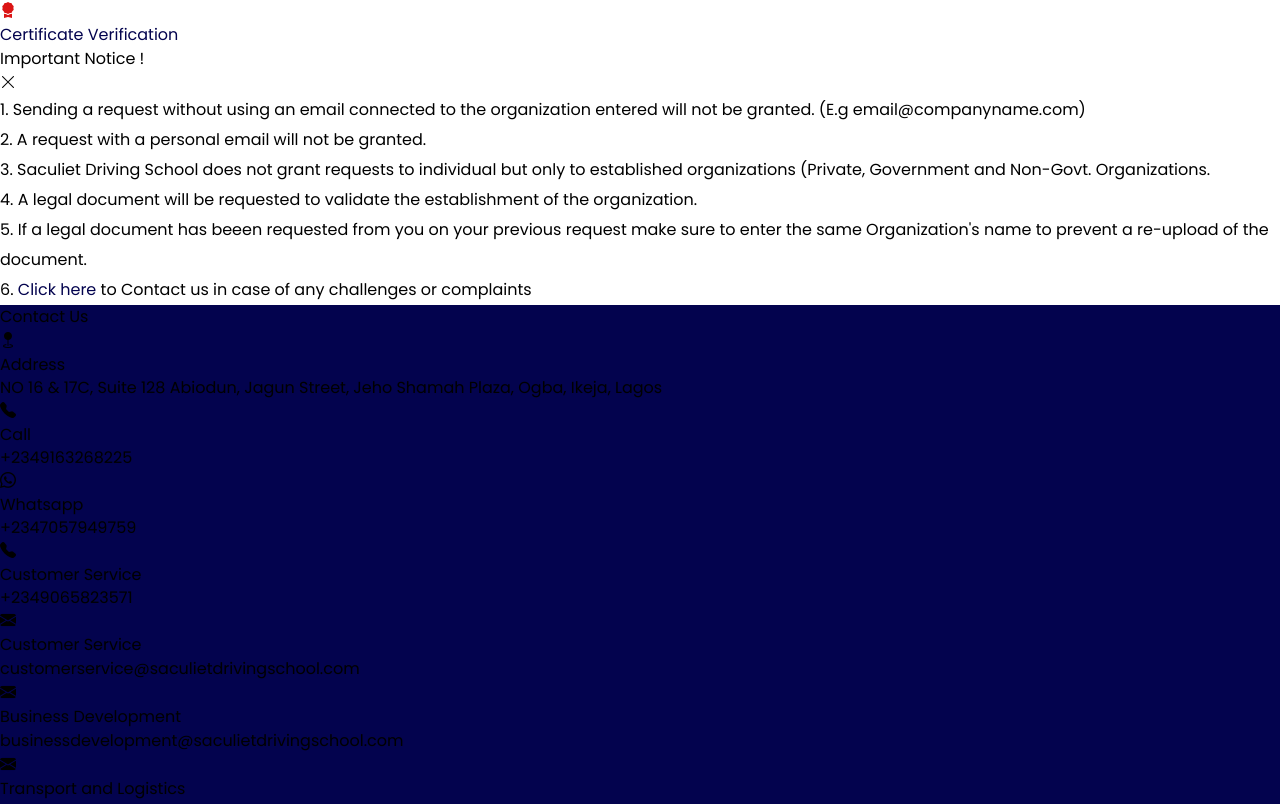
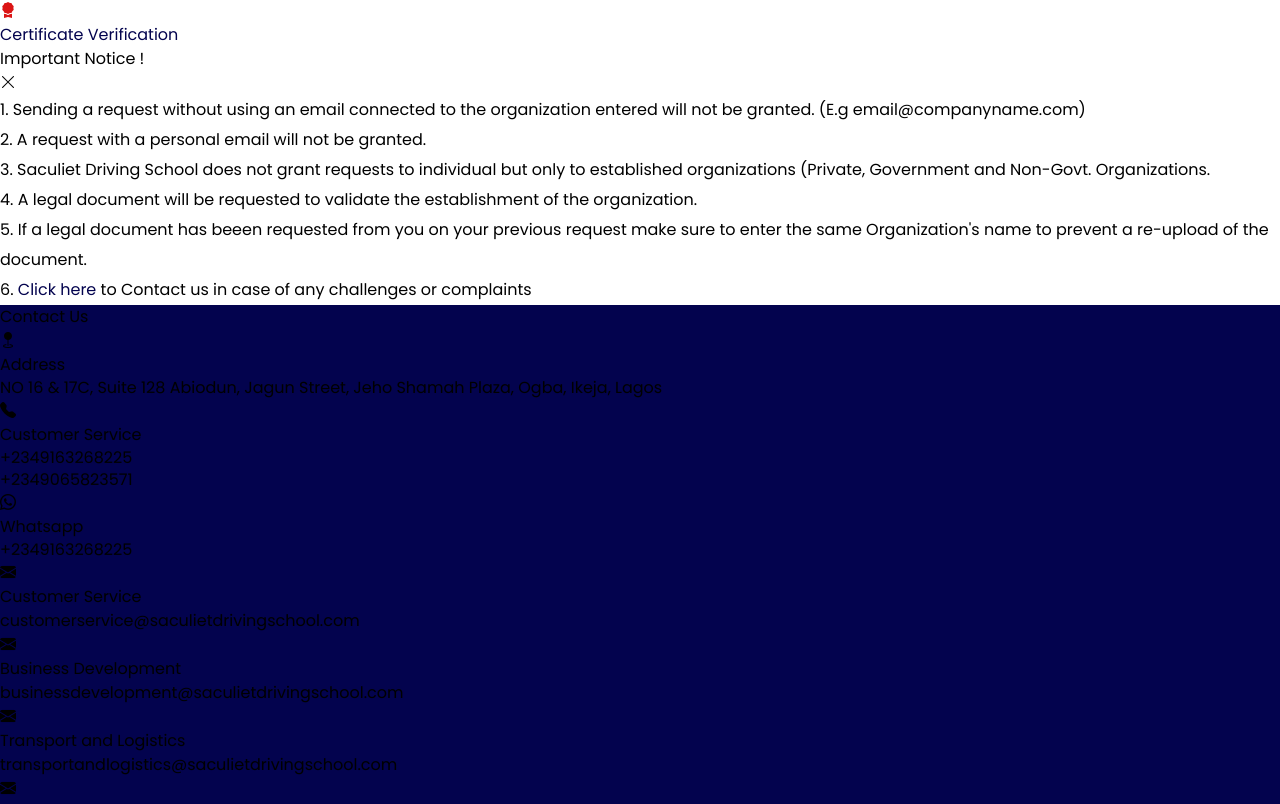
Before and after one commit to paixtechdom/saculiet-driving-school, a React (Vite) app: page /certificate_verification in a window 1280 px wide. Shown: the part 443-1247 px from the top of the page. Built offline with nearby package versions, Linux system fonts and the light colour scheme.

Commit message:
added award

```diff
--- a/src/Components/Forms.jsx
+++ b/src/Components/Forms.jsx
@@ -144,7 +144,7 @@
                             <ParallaxRight key={key} id={`${media.icon}`}>
 
                                 <a  key={key} href={`${media.link}`}
-                                className="flex gap-4">
+                                className={`flex gap-4 ${media.icon === 'sssss' ? '-mt-6 ml-5' : ''}`}>
                                         <i className={`bi bi-${media.icon} text-lg text-gray-300 text-2xl`}></i>
                                     <div className="flex flex-col w-full gap-1">
                                         <h3 className="text-lg">{media.title}</h3>
--- a/src/Components/ZoomedImage.jsx
+++ b/src/Components/ZoomedImage.jsx
@@ -1,17 +1,23 @@
-import { useContext } from "react"
+import { useContext, useEffect } from "react"
 import { AppContext } from "../assets/Contexts/AppContext"
 import { LazyLoadImage } from "react-lazy-load-image-component"
 import  "react-lazy-load-image-component/src/effects/blur.css"
 import  "react-lazy-load-image-component/src/effects/opacity.css"
 
 export const ZoomedImage = () => {
-    const { setShowZoom, imageSource} = useContext(AppContext)
+    const { setShowZoom, imageSource, showZoom} = useContext(AppContext)
+    useEffect(() =>{
+        if(showZoom){
+            document.body.style.overflow= 'hidden'
+        }
+    }, [showZoom])
     return(
         <div className="bg-black fixed top-0 h-screen w-full flex justify-center items-center" style={{
             zIndex: 507
         }}>
             <p className="fixed rounded-full bg-gray-700 top-0 left-0 flex justify-center items-center text-white m-2 p-2 px-3 text-xl cursor-pointer" onClick={()=>  {
                 setShowZoom(false)
+                document.body.style.overflowY= 'scroll'
             }} style={{
                 height: 40+'px',
                 width: 40+'px',
--- a/src/Pages/Home/Home.jsx
+++ b/src/Pages/Home/Home.jsx
@@ -4,6 +4,7 @@
 import car from "../../assets/images/IMG_20200210_095940.jpg"
 import about from "../../assets/images/gettyimages-1335863186-612x612.jpg"
 import why from "../../assets/images/gettyimages-813079014-612x612.jpg"
+import award from "../../assets/images/award.jpg"
 import international from "../../assets/images/gettyimages-78465904-612x612.jpg"
 import trailer from "../../assets/images/trailer.jpg"
 import { useEffect } from "react"
@@ -36,7 +37,7 @@
 
           <Values />
           <div className="section">
-            <Card id={'About'} header={'About Saculiet Driving School'} text={['An accredited driving training institute approved by FRSC, where we impart the art of driving and instill the paramount importance of safe driving', ' Our mission is to not only save lives and protect properties but also to nurture individuals into professionals confidently navigating the roads with their own steering mastery.', 'Give us a try today and testify']} buttonText={'GET STARTED'} buttonLink={'Contact'} img={`${dbLocation}/images/IMG-20240131-WA0009.jpg`} buttonIcon={'arrow-down'}/>
+            <Card id={'award'} header={'About Saculiet Driving School'} text={['An accredited driving training institute approved by FRSC, where we impart the art of driving and instill the paramount importance of safe driving', ' Our mission is to not only save lives and protect properties but also to nurture individuals into professionals confidently navigating the roads with their own steering mastery.', 'Give us a try today and testify']} buttonText={'GET STARTED'} buttonLink={'Contact'} img={`${dbLocation}/images/IMG-20240131-WA0009.jpg`} buttonIcon={'arrow-down'}/>
           </div>
           <Numbers />
 
@@ -48,6 +49,8 @@
 
           <Services />
           </div>
+          <Card id={'About'} header={'Top Driving School of The Year'} text={['Saculiet Nigeria Enterprises as the Top Driving School of the Year in Lagos State', 'TNNBP AWARD: Top Notch Nigeria Business & Professional Award', 'We are dedicated to transforming students into professionals, instilling confidence and competence for a lifetime of safe and enjoyable driving experiences']} buttonText={'GET STARTED'} buttonLink={'Contact'} img={award} buttonIcon={'arrow-down'}/>
+
           <Reviews />
           <Card header={'Book a training session now'} text={['Get started by booking a training session', 'Adult Lessons', 'Private Lessons', 'Teens Lessons']} buttonText={'GET STARTED'} buttonLink={'Contact'} img={car} buttonIcon={'arrow-down'}/>
 
--- a/src/assets/Constants.js
+++ b/src/assets/Constants.js
@@ -10,8 +10,8 @@
 const LogoText  = logoText;
 
 // const  db = '/saculietAPI';
-// const  db = 'https://saculietdrivingschool.com/saculietAPI'
-const  db = 'http://localhost:80/saculietAPI'
+const  db = 'https://saculietdrivingschool.com/saculietAPI'
+// const  db = 'http://localhost:80/saculietAPI'
 
 
 
@@ -98,22 +98,22 @@
         link: ''
     },
     {
-        title: 'Call',
+        title: 'Customer Service',
         icon: 'telephone-fill',
         link: 'tel:+2349163268225',
         text: '+2349163268225'
     },
     {
+        title: '',
+        icon: 'sssss',
+        link: 'tel:+2349065823571',
+        text: '+2349065823571'
+    },
+    {
         title: 'Whatsapp',
         icon: 'whatsapp',
-        link: 'https://api.whatsapp.com/send?phone=2347057949759',
-        text: '+2347057949759'
-    },
-    {
-        title: 'Customer Service',
-        icon: 'telephone-fill',
-        link: 'tel:+2349065823571',
-        text: '+2349065823571'
+        link: 'https://api.whatsapp.com/send?phone=2349163268225',
+        text: '+2349163268225'
     },
 ]
 const Emails = [
```
Also changed, not shown: src/assets/images/award.jpg (added).
